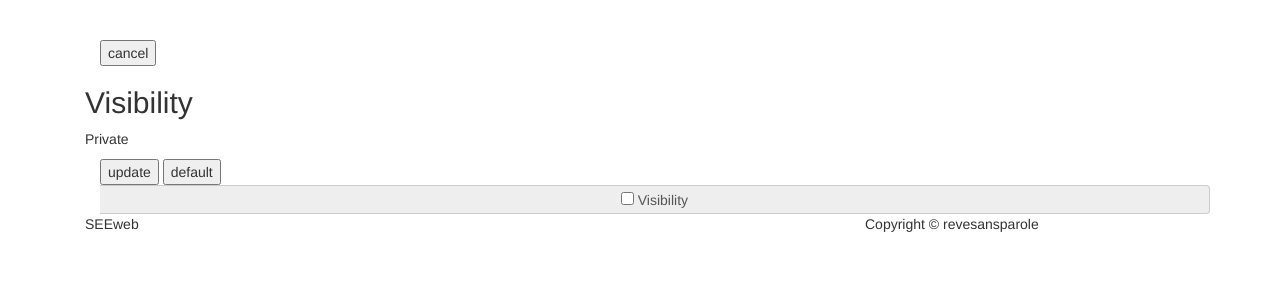
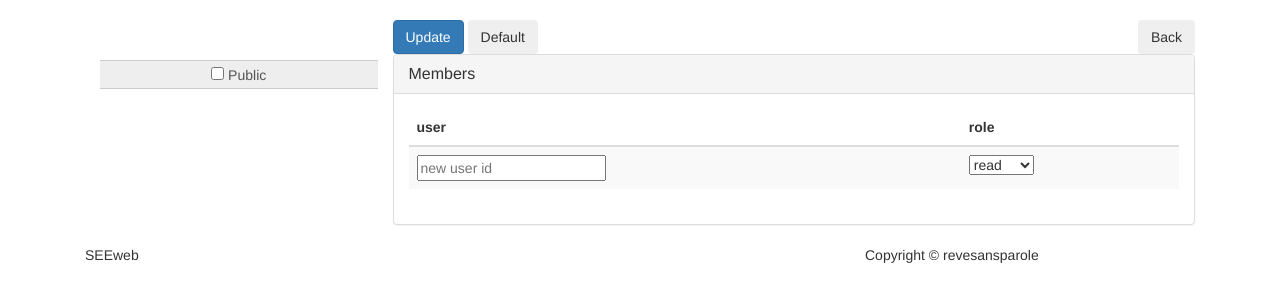
Before and after one commit to pradal/seeweb, a Python web app: template seeweb/templates/team/edit.jinja2 in a window 1280 px wide. Shown: the part 52-354 px from the top of the page. Run offline with Jinja, Linux system fonts and the light colour scheme; the template is opened without the code that fills it, so the values that code supplies are empty; some libraries are stand-ins or nearby versions.

Commit message:
team users edition complete

```diff
--- a/seeweb/templates/team/edit.jinja2
+++ b/seeweb/templates/team/edit.jinja2
@@ -1,22 +1,76 @@
 {% extends "team_layout.html" %}
 
 {% block team_body %}
-<div class="team">
-<h1>{{ team.id }}</h1>
-<form action="{{ request.route_url('team_home', tid=team.id) }}" method='POST'>
-    <input type="submit" value='cancel' name='cancel'>
+<form action="{{ request.route_url('team_edit', tid=team.id) }}" method='POST'>
+<div class="summary col-md-3">
+    <div class="row">
+        <img src="{{ request.static_url('seeweb:static/avatar.jpg') }}">
+    </div>
+    <div class="row">
+        <h1>{{ team.id }}</h1>
+    </div>
+    <div class="row">
+        <span class="input-group-addon">
+            <input type="checkbox" value="visibility" name="visibility" {% if team.public %}checked{% endif %}> Public
+        </span>
+    </div>
+</div>
+<div class="content col-md-9">
+    <div class="container col-md-12">
+    <div class="row">
+        <button class="btn btn-primary" type="submit" name="update">Update</button>
+        <button class="btn" type="submit" name="default">Default</button>
+        <button class="btn pull-right" type="submit" name="back">Back</button>
+    </div>
+
+    <div class="row">
+        <div class="panel panel-default">
+          <div class="panel-heading">
+            <h3 class="panel-title">Members</h3>
+          </div>
+          <div class="panel-body projects">
+            <div class="table-responsive">
+                <table class="table table-striped">
+                  <thead>
+                    <tr>
+                      <th>user</th>
+                      <th>role</th>
+                    </tr>
+                  </thead>
+                  <tbody>
+                    <tr>
+                        <td>
+                            <input type='text' name='new_member' placeholder='new user id'>
+                        </td>
+                        <td>
+                            <select name="role">
+                                <option value="denied">denied</option>
+                                <option value="read" selected>read</option>
+                                <option value="edit">edit</option>
+                            </select>
+                        </td>
+                    </tr>
+                    {% for role, uid in members %}
+                    <tr>
+                      <td>
+                        <a href="{{ request.route_url('user_home', uid=uid) }}">{{ uid }}</a>
+                      </td>
+                      <td>
+                        <select name="role_{{ uid }}">
+                            <option value="denied" {% if role == 0 %}selected{% endif %}>denied</option>
+                            <option value="read" {% if role == 1 %}selected{% endif %}>read</option>
+                            <option value="edit" {% if role == 2 %}selected{% endif %}>edit</option>
+                        </select>
+                      </td>
+                    </tr>
+                    {% endfor %}
+                  </tbody>
+                </table>
+            </div>
+          </div>
+        </div>
+    </div>
+    </div>
+</div>
 </form>
-    <div class="row">
-        <h2>Visibility</h1>
-        <p>{% if team.public %}Public{% else %}Private{% endif %}
-    </div>
-<form action="{{ request.route_url('team_edit', tid=team.id) }}" method='POST'>
-    <input type='submit' value='update' name='update'>
-    <input type='submit' value='default' name='default'>
-    <br>
-    <span class="input-group-addon">
-        <input type="checkbox" value="visibility" name="visibility" {% if team.public %}checked{% endif %}> Visibility
-    </span>
-</form>
-</div>
 {% endblock %}
--- a/seeweb/templates/team/home.jinja2
+++ b/seeweb/templates/team/home.jinja2
@@ -26,7 +26,7 @@
       <div class="panel-body projects">
         {% if members|length == 0 %}
         <div class="row">
-            This team has no public members.
+            This team has no members.
         </div>
         {% else %}
         <div class="table-responsive">
```
Also changed, not shown: seeweb/models/team.py (+28 -3 lines), seeweb/views/team/edit.py (+40 -2 lines).
